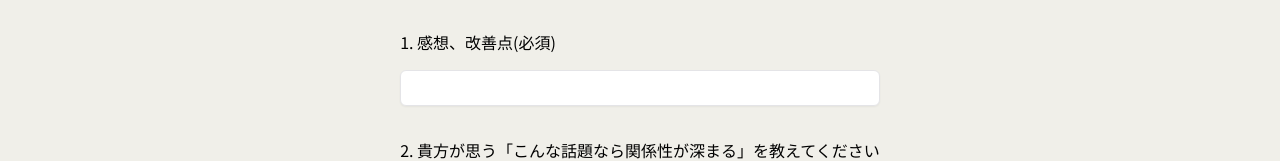
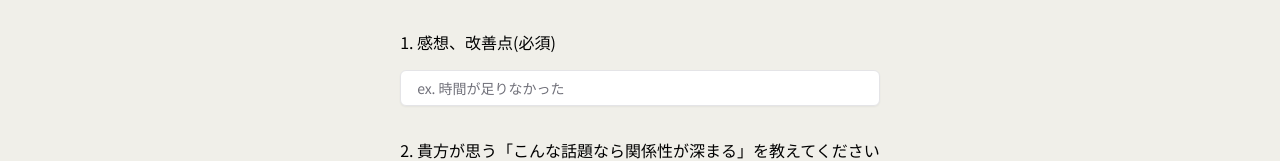
Before and after one commit to kimukimuyuya/36-questions, a Next.js app in the folder my-app/: page /survey in a window 1280 px wide. Shown: the part 306-467 px from the top of the page. Built offline with nearby package versions, Linux system fonts and the light colour scheme.

Commit message:
feat: :sparkles: アンケート画面感想のplaceholder追加

```diff
--- a/my-app/src/pages/survey/index.tsx
+++ b/my-app/src/pages/survey/index.tsx
@@ -79,7 +79,7 @@ const Survey = () => {
                         <FormLabel className='text-md'>1. 感想、改善点(必須)</FormLabel>
                         <div>
                           <FormControl>
-                            <Input className='bg-white mt-4 p-4  focus-visible:ring-subColor' placeholder="" {...field} />
+                            <Input className='bg-white mt-4 p-4  focus-visible:ring-subColor' placeholder="ex. 時間が足りなかった" {...field} />
                           </FormControl>
                         </div>
                         <FormMessage />
```
